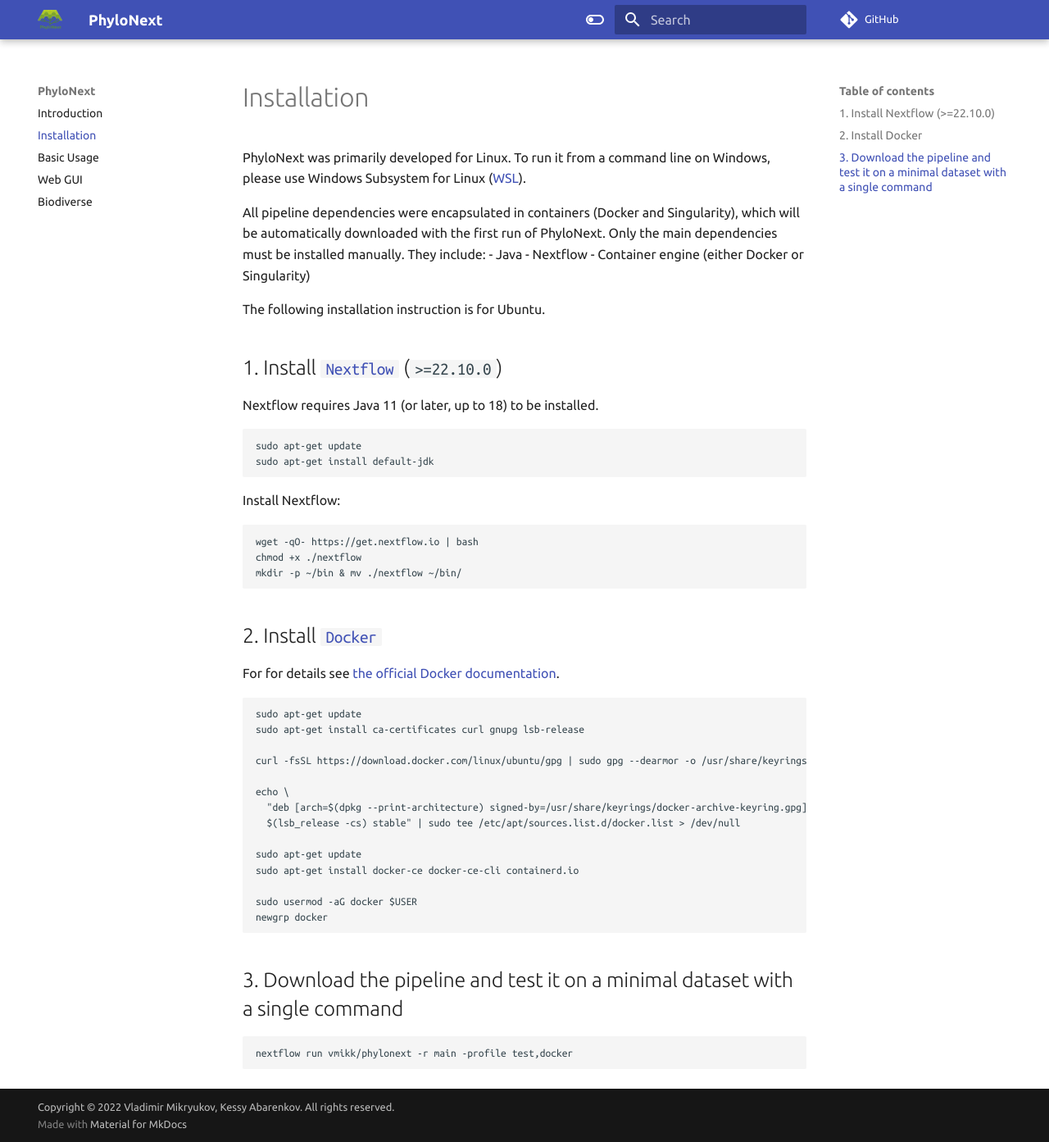
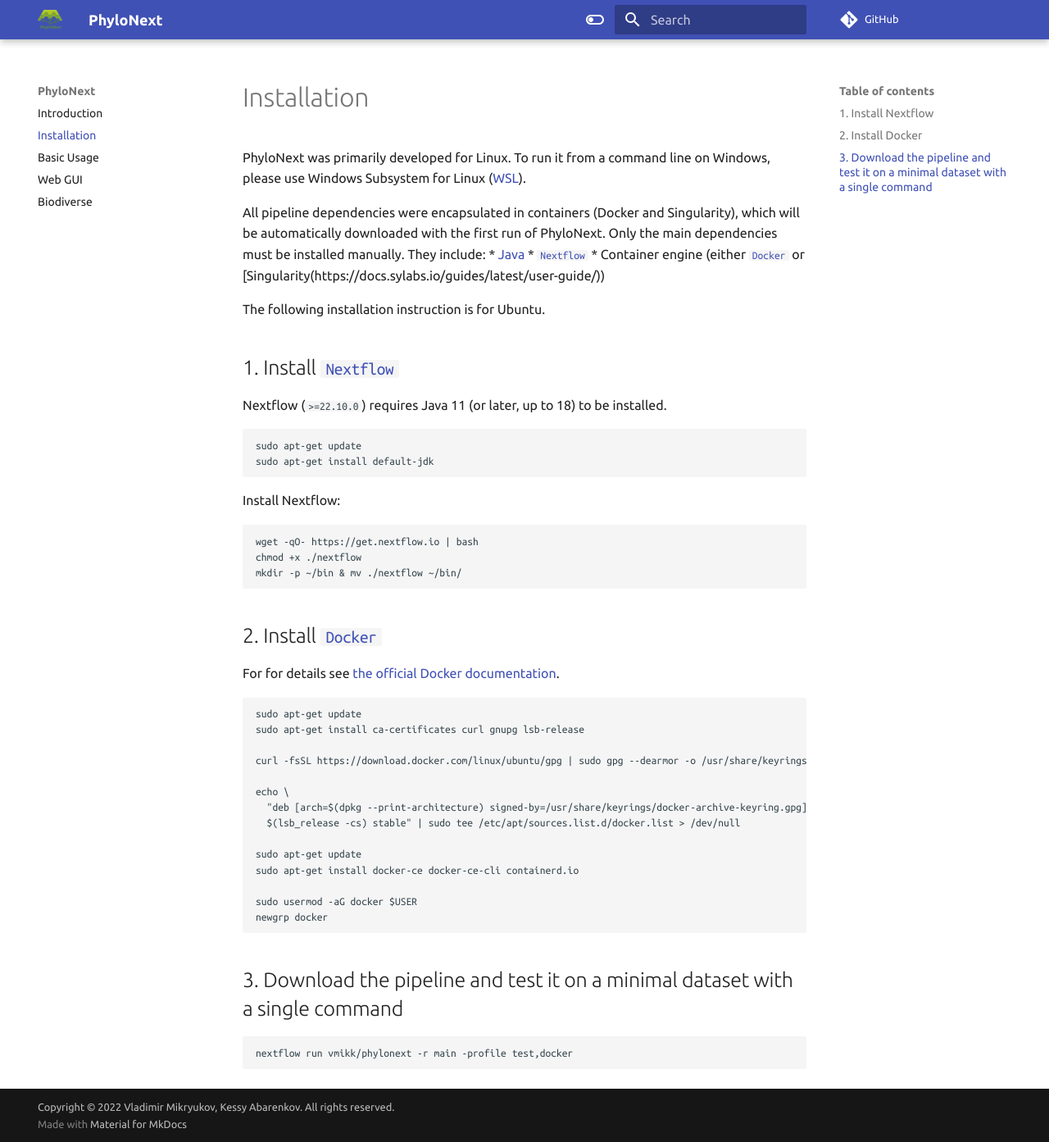
Before and after one commit to vmikk/phylonext_manual, an MkDocs documentation site: the page built from docs/installation.md, in a window 1280 px wide and 1393 px high. Shown: the whole window at 82% size. Built offline with MkDocs 1.6.1 and Material for MkDocs 9.7.7, drawn with Linux system fonts in a browser that asks for light colours; comment, search, counter and statistics services are not loaded; some of the changed lines change nothing that is shown.

Commit message:
upd installation

```diff
--- a/docs/installation.md
+++ b/docs/installation.md
@@ -9,15 +9,15 @@ description: >-
 PhyloNext was primarily developed for Linux. To run it from a command line on Windows, please use Windows Subsystem for Linux ([WSL](https://learn.microsoft.com/en-us/windows/wsl/install)).
 
 All pipeline dependencies were encapsulated in containers (Docker and Singularity), which will be automatically downloaded with the first run of PhyloNext. Only the main dependencies must be installed manually. They include:
-- Java
-- Nextflow
-- Container engine (either Docker or Singularity)
+* [Java](https://www.oracle.com/java/technologies/downloads/)
+* [`Nextflow`](https://www.nextflow.io/)
+* Container engine (either [`Docker`](https://docker.com/) or [Singularity(https://docs.sylabs.io/guides/latest/user-guide/))
 
 The following installation instruction is for Ubuntu.
 
-## 1. Install [`Nextflow`](https://www.nextflow.io/docs/latest/getstarted.html#installation) (`>=22.10.0`)
+## 1. Install [`Nextflow`](https://www.nextflow.io/docs/latest/getstarted.html#installation)
 
-Nextflow requires Java 11 (or later, up to 18) to be installed.
+Nextflow (`>=22.10.0`) requires Java 11 (or later, up to 18) to be installed.
 
     sudo apt-get update
     sudo apt-get install default-jdk
```
